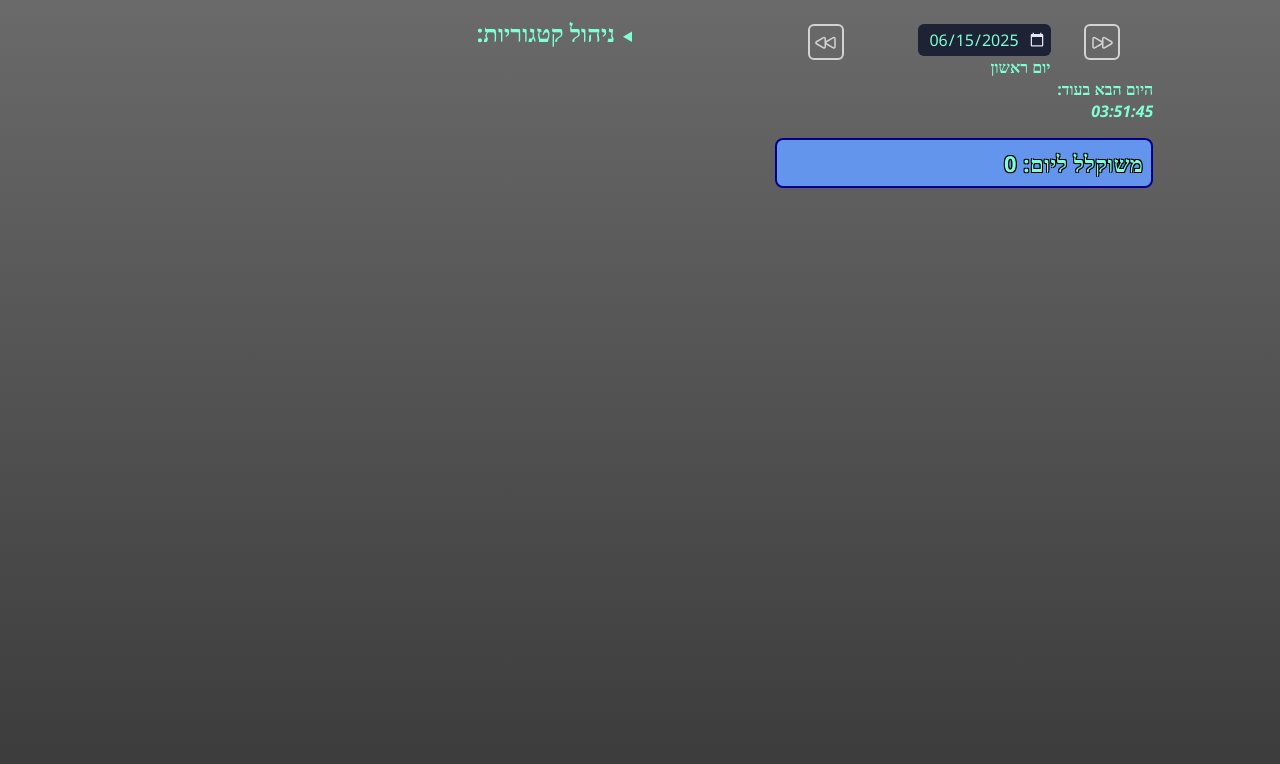
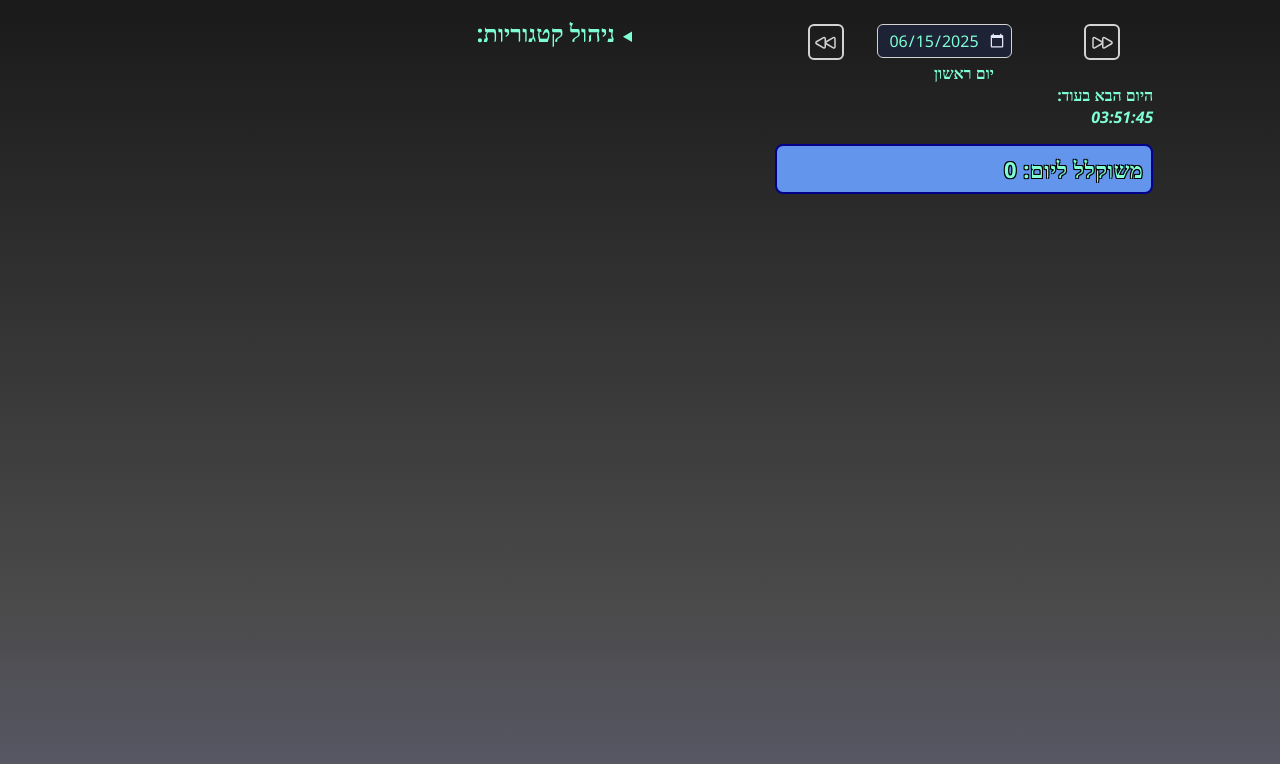
Before and after one commit to Eytan414/goals, an Angular app: page / in a window 1280 px wide. Shown: the top 764 px of the page. Built offline with nearby package versions, Linux system fonts and the light colour scheme.

Commit message:
style update

```diff
--- a/src/app/app.scss
+++ b/src/app/app.scss
@@ -4,11 +4,12 @@ main {
     width: 100vw;
     height: 100vh;
     background: linear-gradient(
-        to top,
+        to bottom,
+        #1a1a1a,
+        #2a2a2a,
         #3a3a3a,
         #4a4a4a,
-        #5a5a5a,
-        #6a6a6a,
+        #5a5a6a,
     );
     @media(width < 777px){
         padding: 1rem;
--- a/src/app/home/categories/categories.html
+++ b/src/app/home/categories/categories.html
@@ -6,7 +6,7 @@
             looping over selectedDateRecords() && categories() signals
             like in computed/etc which are heavier
         -->
-    @let _cats = appService.categories();
+    @let _categories = appService.categories();
     <div class="record" [class]="colorNegatives(r.categoryId)"
         [style.fontSize.rem]="getFactor(r.categoryId)">
         <decrement-btn [record]="r" />
--- a/src/app/home/categories/decrement-btn/decrement-btn.scss
+++ b/src/app/home/categories/decrement-btn/decrement-btn.scss
@@ -10,5 +10,8 @@ button {
 
     &.decrement {
         color: darkred;
+        &:hover{
+            color: red;
+        }
     }
 }
--- a/src/app/home/categories/increment-btn/increment-btn.scss
+++ b/src/app/home/categories/increment-btn/increment-btn.scss
@@ -10,5 +10,8 @@ button {
 
     &.increment {
         color: darkgreen;
+        &:hover{
+            color: lime;
+        }
     }
 }
--- a/src/app/home/date-selection/date-control/date-control.html
+++ b/src/app/home/date-selection/date-control/date-control.html
@@ -1,10 +1,10 @@
 <main>
-    <input type="date" name="date" [(ngModel)]="appService.selectedDate" (ngModelChange)="onDateChange($event)"
-        [max]="appService.today" />
     <span [class]="{'visible': !isTodaySelected()}" (click)="jumpToToday()">
         <svg xmlns="http://www.w3.org/2000/svg" viewBox="0 0 24 24" fill="currentColor" class="size-6">
             <path
                 d="M12 2.25a.75.75 0 0 1 .75.75v2.25a.75.75 0 0 1-1.5 0V3a.75.75 0 0 1 .75-.75ZM7.5 12a4.5 4.5 0 1 1 9 0 4.5 4.5 0 0 1-9 0ZM18.894 6.166a.75.75 0 0 0-1.06-1.06l-1.591 1.59a.75.75 0 1 0 1.06 1.061l1.591-1.59ZM21.75 12a.75.75 0 0 1-.75.75h-2.25a.75.75 0 0 1 0-1.5H21a.75.75 0 0 1 .75.75ZM17.834 18.894a.75.75 0 0 0 1.06-1.06l-1.59-1.591a.75.75 0 1 0-1.061 1.06l1.59 1.591ZM12 18a.75.75 0 0 1 .75.75V21a.75.75 0 0 1-1.5 0v-2.25A.75.75 0 0 1 12 18ZM7.758 17.303a.75.75 0 0 0-1.061-1.06l-1.591 1.59a.75.75 0 0 0 1.06 1.061l1.591-1.59ZM6 12a.75.75 0 0 1-.75.75H3a.75.75 0 0 1 0-1.5h2.25A.75.75 0 0 1 6 12ZM6.697 7.757a.75.75 0 0 0 1.06-1.06l-1.59-1.591a.75.75 0 0 0-1.061 1.06l1.59 1.591Z" />
         </svg>
     </span>
+    <input type="date" name="date" [(ngModel)]="appService.selectedDate" (ngModelChange)="onDateChange($event)"
+        [max]="appService.today" />
 </main>
--- a/src/app/home/date-selection/date-selection.scss
+++ b/src/app/home/date-selection/date-selection.scss
@@ -11,11 +11,8 @@ main {
         .datepicker {
             display: grid;
             grid-template-columns: 1fr;
+            gap: .25rem;
             font-weight: bold;
-
-            span{
-                justify-self: start;
-            }
         }
     }
 }
--- a/src/app/home/manage-categories/category-add-form/category-add-form.scss
+++ b/src/app/home/manage-categories/category-add-form/category-add-form.scss
@@ -9,6 +9,8 @@ main {
         label {
             display: grid;
             grid-template-columns: 1fr 1fr;
+            align-items: center;
+            gap: .5rem;
         }
     }
 
--- a/src/app/home/manage-categories/category-edit-form/category-edit-form.html
+++ b/src/app/home/manage-categories/category-edit-form/category-edit-form.html
@@ -27,7 +27,7 @@
         </button>
         <button [disabled]="isFormDisabled(manageCategoriesForm(), index())"
             (click)="updateCategory(manageCategoriesForm(), category().id!, index())">
-            שמור שינויים
+            שמירה
         </button>
     </div>
 </main>
--- a/src/app/home/manage-categories/category-edit-form/category-edit-form.scss
+++ b/src/app/home/manage-categories/category-edit-form/category-edit-form.scss
@@ -1,4 +1,7 @@
 main {
+    display: grid;
+    gap: .25rem;
+
     label {
         display: grid;
         grid-template-columns: 1fr 10ch;
@@ -7,12 +10,12 @@ main {
     }
 
     .action-buttons {
-        display: flex;
+        display: grid;
         gap: 1rem;
+        grid-template-columns: 1fr 10ch;
         justify-content: space-between;
 
         button {
-            justify-self: center;
             display: grid;
             place-content: center;
             padding: .25rem .75rem;
--- a/src/app/home/manage-categories/manage-categories.scss
+++ b/src/app/home/manage-categories/manage-categories.scss
@@ -26,10 +26,10 @@ form {
 
         hr {
             width: 100%;
-            height: .175rem;
+            height: auto;
             border: none;
             border-bottom: 2px solid white;
-            margin: 0.5rem 0;
+            margin-block: 0.5rem 0;
         }
     }
 }
--- a/src/styles.scss
+++ b/src/styles.scss
@@ -25,22 +25,25 @@ input {
     }
 }
 
-input[type="date"] {
-    &::-webkit-calendar-picker-indicator {
-        cursor: pointer;
-        filter: brightness(0) saturate(100%) invert(91%) sepia(4%) saturate(1151%) hue-rotate(200deg) brightness(101%) contrast(95%);
+input {
+    border: .5px solid lightgray;
+
+    &[type="number"] {
+        &::-webkit-outer-spin-button,
+        &::-webkit-inner-spin-button {
+            -webkit-appearance: none;
+            margin: 0;
+        }
+    }
+
+    &[type="date"] {
+        &::-webkit-calendar-picker-indicator {
+            cursor: pointer;
+            filter: brightness(0) saturate(100%) invert(91%) sepia(4%) saturate(1151%) hue-rotate(200deg) brightness(101%) contrast(95%);
+        }
     }
 }
 
-input[type="number"] {
-
-    &::-webkit-outer-spin-button,
-    &::-webkit-inner-spin-button {
-        -webkit-appearance: none;
-        margin: 0;
-    }
-
-}
 
 // Global Scrollers
 * {
```
